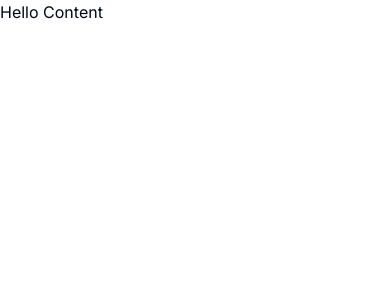
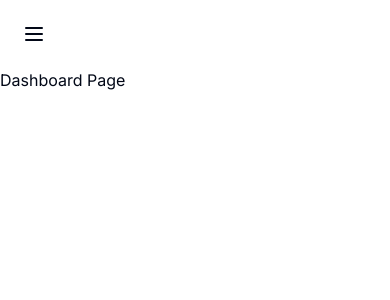
Before and after one commit to trasgoverde/dipassio-web, a Next.js app: page /dashboard in a window 390 px wide. Shown: the top 300 px of the page. Built offline with nearby package versions, Linux system fonts and the light colour scheme.

Commit message:
mobile icon hamburguer

```diff
--- a/app/(dashboard)/layout.tsx
+++ b/app/(dashboard)/layout.tsx
@@ -1,4 +1,5 @@
 import { UserButton } from "@clerk/nextjs";
+import  Navbar  from "@/components/navbar";
 
 const DashboardLayout = ({
     children,
@@ -16,7 +17,8 @@
            </div>
         </div>
         <main className="md:pl-72">
-          Hello Content
+          <Navbar />
+          {children}
           </main>
       </div>
      );
--- /dev/null
+++ b/components/navbar.tsx
@@ -0,0 +1,16 @@
+import  { Menu } from "lucide-react";
+
+import { Button } from "@/components/ui/button"
+
+const Navbar = () => {
+    return (
+        <div className="flex items-center p-4">
+            <Button variant="ghost" size="icon"
+            className="md:hidden">
+                <Menu />
+            </Button>
+        </div>
+        );
+}
+
+export default Navbar;
--- a/package.json
+++ b/package.json
@@ -21,6 +21,7 @@
     "clsx": "^2.0.0",
     "eslint": "8.49.0",
     "eslint-config-next": "13.4.19",
+    "lucide-react": "^0.279.0",
     "next": "13.4.19",
     "postcss": "8.4.29",
     "react": "18.2.0",
```
Also changed, not shown: 1 other file (tests, documents, lock files or other folders).
